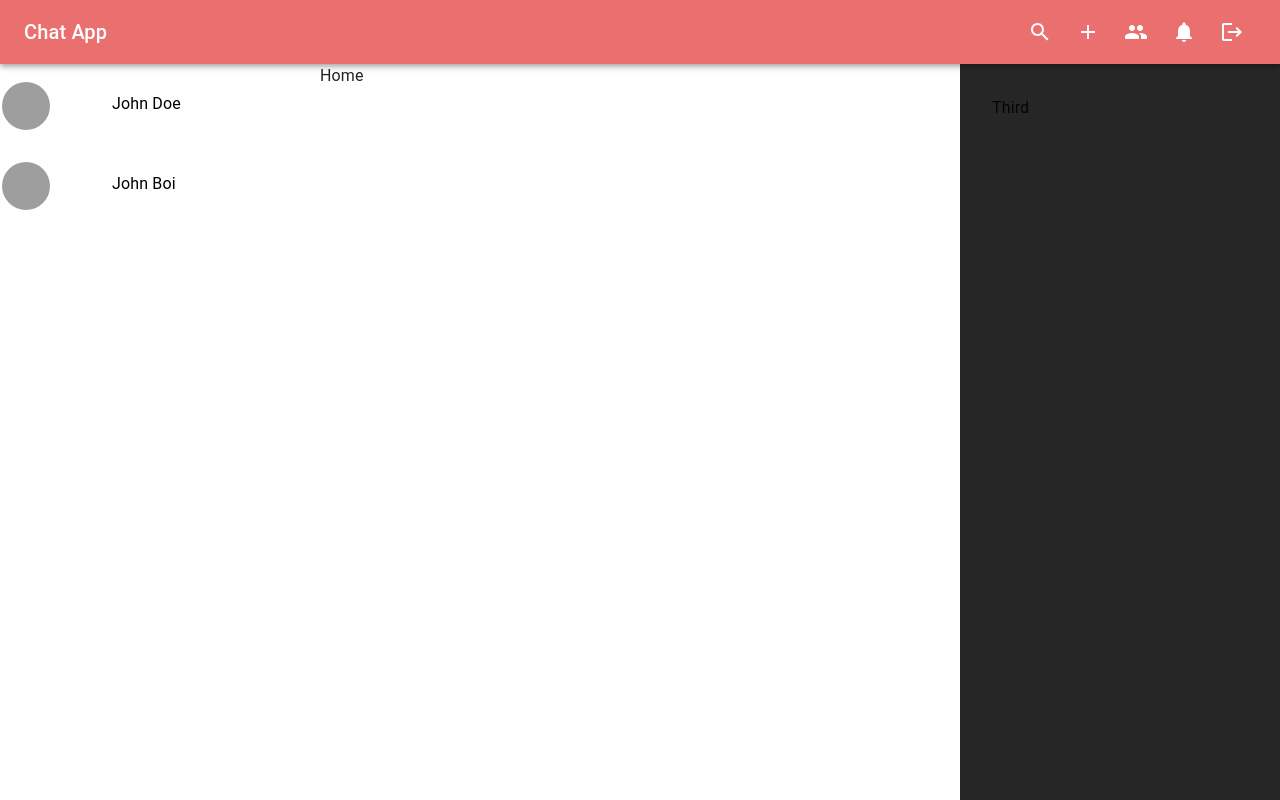
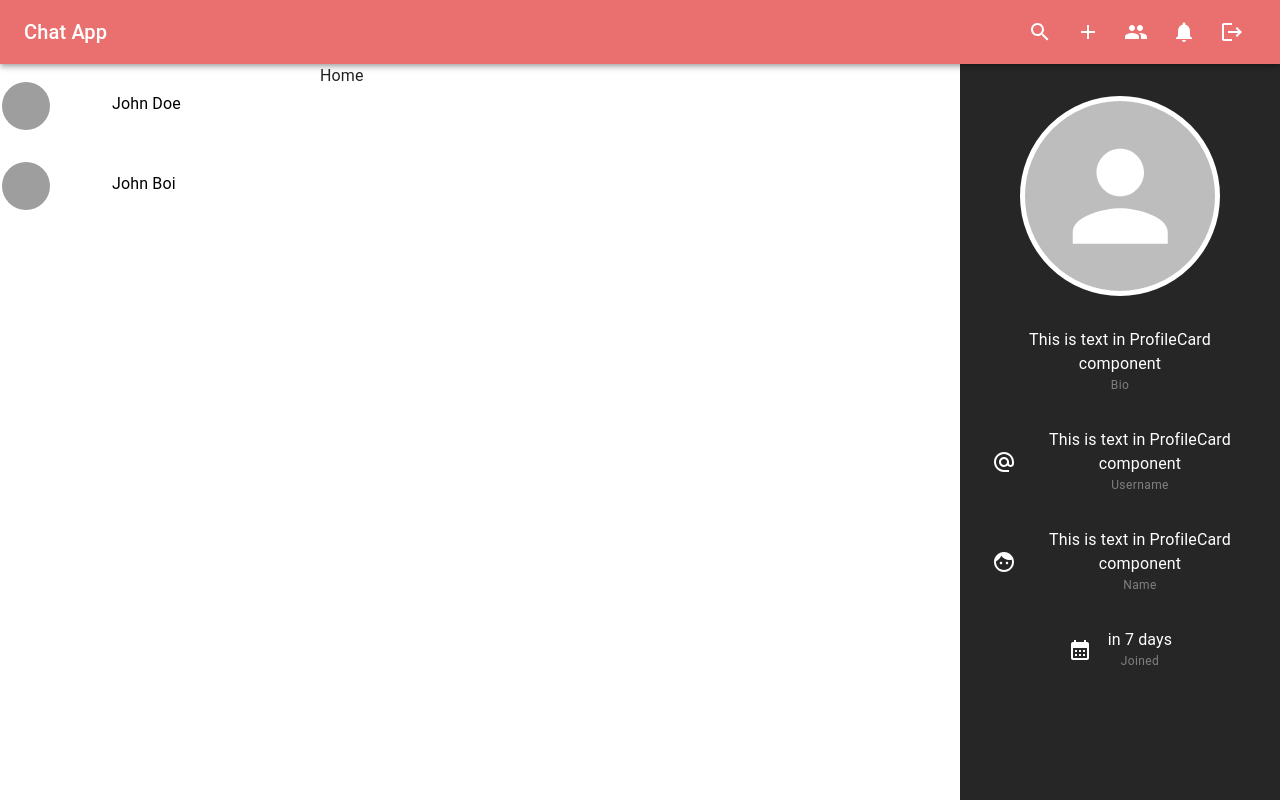
Before and after one commit to Anurag-1427/ChatAppProject, a React (Vite) app in the folder client/: page / in a window 1280 px wide. Built offline with nearby package versions, Linux system fonts and the light colour scheme; grey boxes are pictures that could not be loaded.

Commit message:
Search Dialog of header is added

```diff
--- a/client/src/components/layout/AppLayout.jsx
+++ b/client/src/components/layout/AppLayout.jsx
@@ -5,6 +5,7 @@ import { Grid, Grid2 } from "@mui/material";
 import ChatList from "../specific/ChatList";
 import { sampleChats } from "../../constants/sampleData";
 import { useParams } from "react-router-dom";
+import Profile from "../specific/Profile";
 
 const AppLayout = () => (WrappedComponent) => {
   return (props) => {
@@ -62,7 +63,7 @@ const AppLayout = () => (WrappedComponent) => {
               bgcolor: "rgba(0,0,0,0.85)",
             }}
           >
-            Third
+            <Profile />
           </Grid>
         </Grid>
       </>
--- /dev/null
+++ b/client/src/components/shared/UserItem.jsx
@@ -0,0 +1,50 @@
+import { Avatar, IconButton, ListItem, Stack, Typography } from "@mui/material";
+import React, { memo } from "react";
+import { Add as AddIcon } from "@mui/icons-material";
+
+const UserItem = ({ user, handler, handleIsLoading }) => {
+  const { name, _id, avatar } = user;
+  console.log(name);
+  return (
+    <ListItem>
+      <Stack
+        direction={"row"}
+        alignItems={"center"}
+        spacing={"1rem"}
+        width={"100%"}
+      >
+        <Avatar />
+        <Typography
+          variant="body1"
+          sx={{
+            flexGrow: 1,
+            display: "-webkit-box",
+            WebkitLineClamp: 1,
+            WebkitBoxOrient: "vertical",
+            overflow: "hidden",
+            textOverflow: "ellipsis",
+            width: "100%",
+          }}
+        >
+          {name}
+        </Typography>
+        <IconButton
+          size="small"
+          sx={{
+            bgcolor: "primary.main",
+            color: "white",
+            "&:hover": {
+              bgcolor: "primary.dark",
+            },
+          }}
+          onClick={() => handler(_id)}
+          disabled={handleIsLoading}
+        >
+          <AddIcon />
+        </IconButton>
+      </Stack>
+    </ListItem>
+  );
+};
+
+export default memo(UserItem);
--- /dev/null
+++ b/client/src/components/specific/Profile.jsx
@@ -0,0 +1,65 @@
+import { Avatar, Stack, Typography } from "@mui/material";
+import React from "react";
+import {
+  Face as FaceIcon,
+  AlternateEmail as UserNameIcon,
+  CalendarMonth as CalendarIcon,
+} from "@mui/icons-material";
+import moment from "moment";
+
+const Profile = () => {
+  return (
+    <Stack spacing={"2rem"} direction={"column"} alignItems={"center"}>
+      <Avatar
+        sx={{
+          width: 200,
+          height: 200,
+          objectFit: "contain",
+          marginBottom: "1rem",
+          border: "5px solid white",
+        }}
+      />
+      <ProfileCard
+        heading={"Bio"}
+        text={"This is text in ProfileCard component"}
+      />
+      <ProfileCard
+        heading={"Username"}
+        text={"This is text in ProfileCard component"}
+        Icon={<UserNameIcon />}
+      />
+      <ProfileCard
+        heading={"Name"}
+        text={"This is text in ProfileCard component"}
+        Icon={<FaceIcon />}
+      />
+      <ProfileCard
+        heading={"Joined"}
+        text={moment("2024-11-04T18:30:00.000Z").fromNow()}
+        Icon={<CalendarIcon />}
+      />
+    </Stack>
+  );
+};
+
+export default Profile;
+
+const ProfileCard = ({ text, Icon, heading }) => {
+  return (
+    <Stack
+      direction={"row"}
+      alignItems={"center"}
+      spacing={"1rem"}
+      color={"white"}
+      textAlign={"center"}
+    >
+      {Icon && Icon}
+      <Stack>
+        <Typography variant="body1">{text}</Typography>
+        <Typography variant="caption" color="gray">
+          {heading}
+        </Typography>
+      </Stack>
+    </Stack>
+  );
+};
--- a/client/src/components/specific/Search.jsx
+++ b/client/src/components/specific/Search.jsx
@@ -1,7 +1,60 @@
-import React from "react";
+import {
+  Dialog,
+  DialogTitle,
+  InputAdornment,
+  List,
+  ListItem,
+  ListItemText,
+  Stack,
+  TextField,
+} from "@mui/material";
+import React, { useState } from "react";
+import { useInputValidation } from "6pp";
+import { Search as SearchIcon } from "@mui/icons-material";
+import UserItem from "../shared/UserItem";
+import { sampleUsers } from "../../constants/sampleData";
 
 const Search = () => {
-  return <div>Search Search</div>;
+  const search = useInputValidation("");
+
+  let isLoadingSendFriendRequest = false;
+  const [users, setUsers] = useState(sampleUsers);
+
+  const addFriendHandler = (id) => {
+    console.log(id);
+  };
+
+  return (
+    <Dialog open>
+      <Stack p={"2rem"} direction={"column"} width={"25rem"}>
+        <DialogTitle textAlign={"center"}>Find People</DialogTitle>
+        <TextField
+          label=""
+          value={search.value}
+          onChange={search.changeHandler}
+          variant="outlined"
+          size="small"
+          InputProps={{
+            startAdornment: (
+              <InputAdornment position="start">
+                <SearchIcon />
+              </InputAdornment>
+            ),
+          }}
+        />
+        <List>
+          {users.map((i) => (
+            <UserItem
+              user={i}
+              key={i._id}
+              handler={addFriendHandler}
+              handlerIsLoading={isLoadingSendFriendRequest}
+            />
+          ))}
+        </List>
+      </Stack>
+    </Dialog>
+  );
 };
 
 export default Search;
--- a/client/src/constants/sampleData.js
+++ b/client/src/constants/sampleData.js
@@ -14,3 +14,16 @@ export const sampleChats = [
     members: ["1", "2"],
   },
 ];
+
+export const sampleUsers = [
+  {
+    avatar: "https://www.w3schools.com/howto/img_avatar.png",
+    name: "John Doe",
+    _id: "1",
+  },
+  {
+    avatar: ["https://www.w3schools.com/howto/img_avatar.png"],
+    name: "John Boi",
+    _id: "2",
+  },
+];
```
